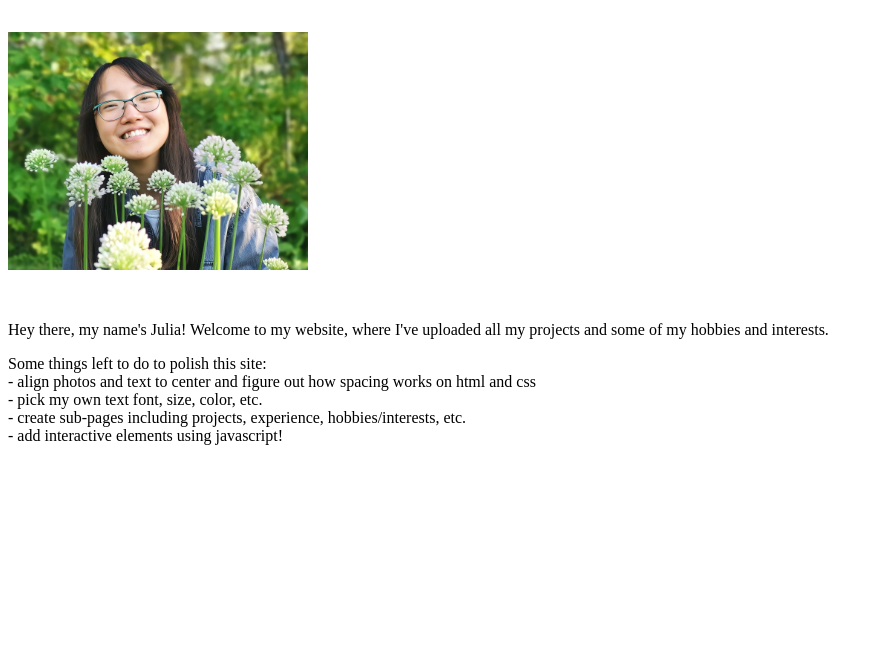
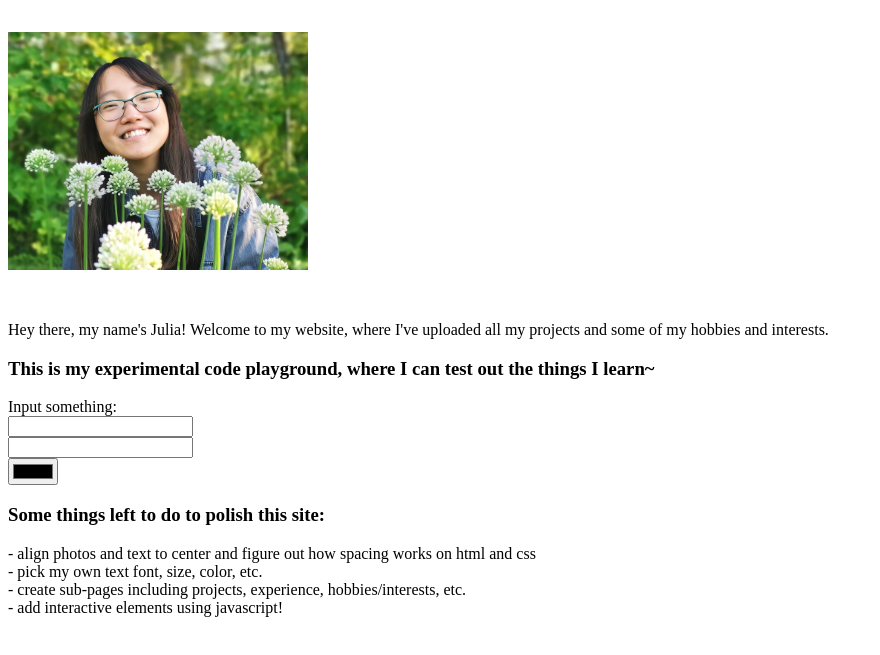
Before and after one commit to jooleyaz/jooleyaz.github.io, a plain HTML site: page index.html in a window 1280 px wide. Shown: the part 79-734 px from the top of the page, without its empty margins (0-880 px from the left). Drawn offline with Linux system fonts and the light colour scheme.

Commit message:
Update index.html

```diff
--- a/index.html
+++ b/index.html
@@ -22,12 +22,29 @@
             Hey there, my name's Julia! Welcome to my website, where I've uploaded all my projects and
             some of my hobbies and interests.
         </p>
+
+        <div>
+            <h3>
+                This is my experimental code playground, where I can test out the things I learn~
+            </h3>
             <p>
-            Some things left to do to polish this site: <br>
+                Input something: <br>
+                <input type="text" Text="Username"> <br>
+                <input type="password" Text="Password"> <br>
+                <input type="color">
+            </p>
+        </div>
+
+        <div>
+            <h3>
+                Some things left to do to polish this site:
+            </h3>
+            <p>
                 - align photos and text to center and figure out how spacing works on html and css <br>
                 - pick my own text font, size, color, etc. <br>
                 - create sub-pages including projects, experience, hobbies/interests, etc. <br>
                 - add interactive elements using javascript!
             </p>
+        </div>
     </body>
 </html>
```
Lines whose indentation alone changed are shown as unchanged.
